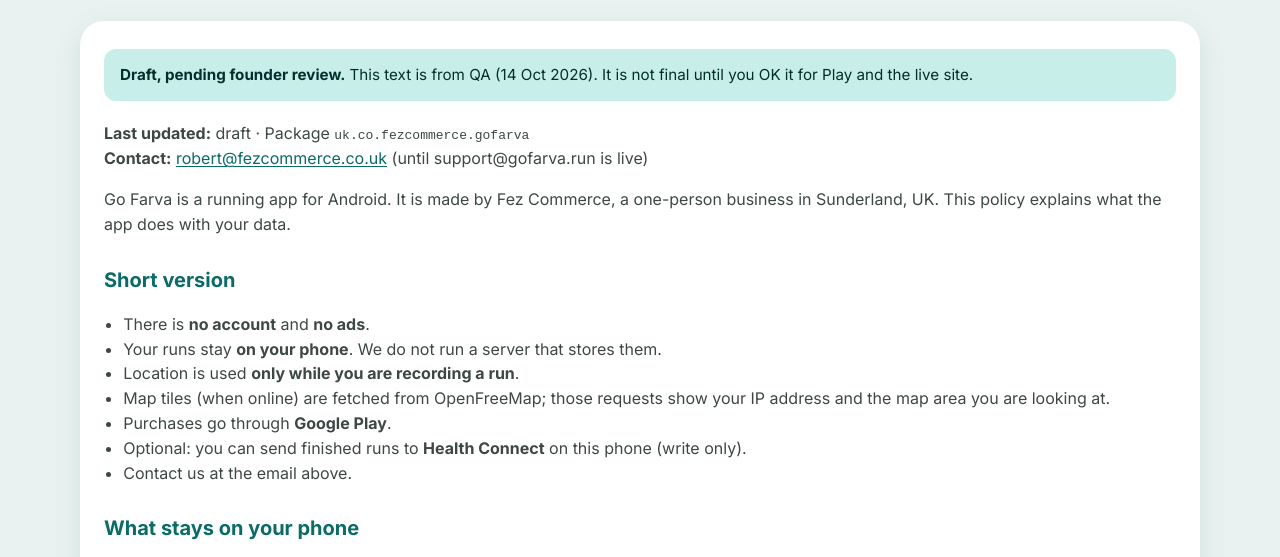
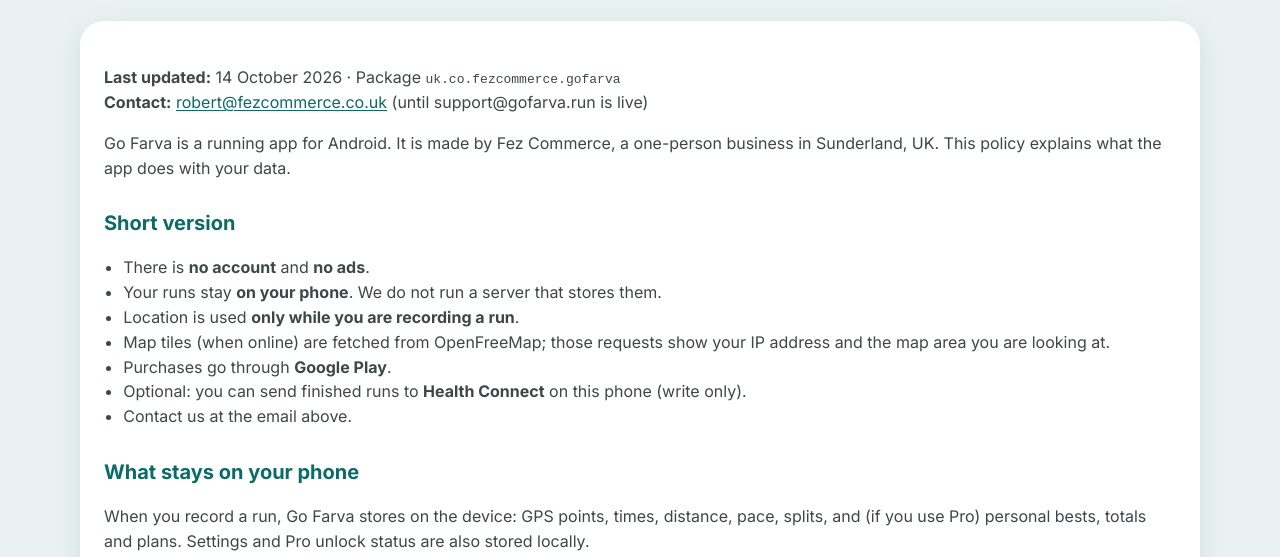
Before and after one commit to robairuk/gofarva-site, a plain HTML site: page privacy/index.html in a window 1280 px wide. Shown: the part 200-757 px from the top of the page. Drawn offline with Linux system fonts and the light colour scheme.

Commit message:
Finalise privacy pages (founder approved 14 Oct)

```diff
--- a/privacy/index.html
+++ b/privacy/index.html
@@ -6,7 +6,6 @@
   <title>Privacy policy — Go Farva</title>
   <meta name="description" content="Privacy policy for Go Farva, the offline Android run tracker by Fez Commerce.">
   <meta name="theme-color" content="#0B6B66">
-  <meta name="robots" content="noindex">
   <link rel="icon" href="/favicon.svg" type="image/svg+xml">
   <link rel="canonical" href="https://gofarva.run/privacy/">
   <link rel="preconnect" href="https://fonts.googleapis.com">
@@ -38,9 +37,8 @@
     </div>
     <div class="wrap">
       <article class="prose">
-        <p class="note"><strong>Draft, pending founder review.</strong> This text is from QA (14 Oct 2026). It is not final until you OK it for Play and the live site.</p>
 
-        <p><strong>Last updated:</strong> draft · Package <code>uk.co.fezcommerce.gofarva</code><br>
+        <p><strong>Last updated:</strong> 14 October 2026 · Package <code>uk.co.fezcommerce.gofarva</code><br>
         <strong>Contact:</strong> <a href="mailto:robert@fezcommerce.co.uk">robert@fezcommerce.co.uk</a> (until support@gofarva.run is live)</p>
 
         <p>Go Farva is a running app for Android. It is made by Fez Commerce, a one-person business in Sunderland, UK. This policy explains what the app does with your data.</p>
```
Also changed, not shown: privacy/health-connect/index.html (+0 -2 lines).
